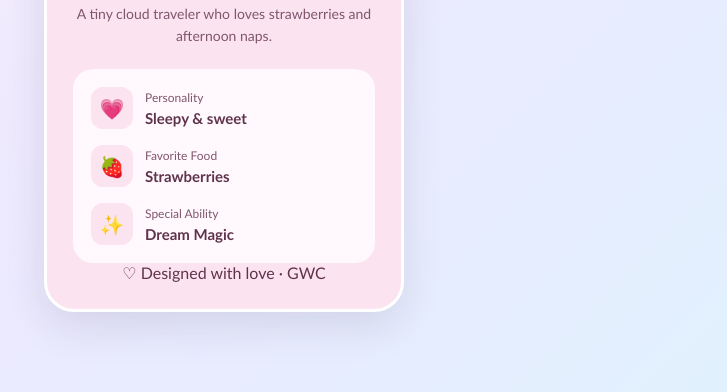
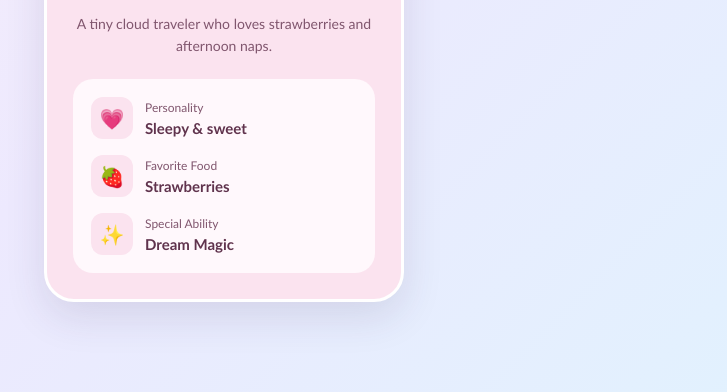
Before and after one commit to girlswhocode-occ/cloud-pet-demo, a plain HTML site: page index.html in a window 1280 px wide. Shown: the part 408-800 px from the top of the page, without its empty margins (416-1143 px from the left). Drawn offline with Linux system fonts and the light colour scheme.

Commit message:
Fix formatting issues in index.html

```diff
--- a/index.html
+++ b/index.html
@@ -68,11 +68,6 @@
 
         </section>
 
-        <!-- Add your name -->
-        <footer>
-            ♡ Designed with love · GWC
-        </footer>
-
     </main>
 
 </body>
```
